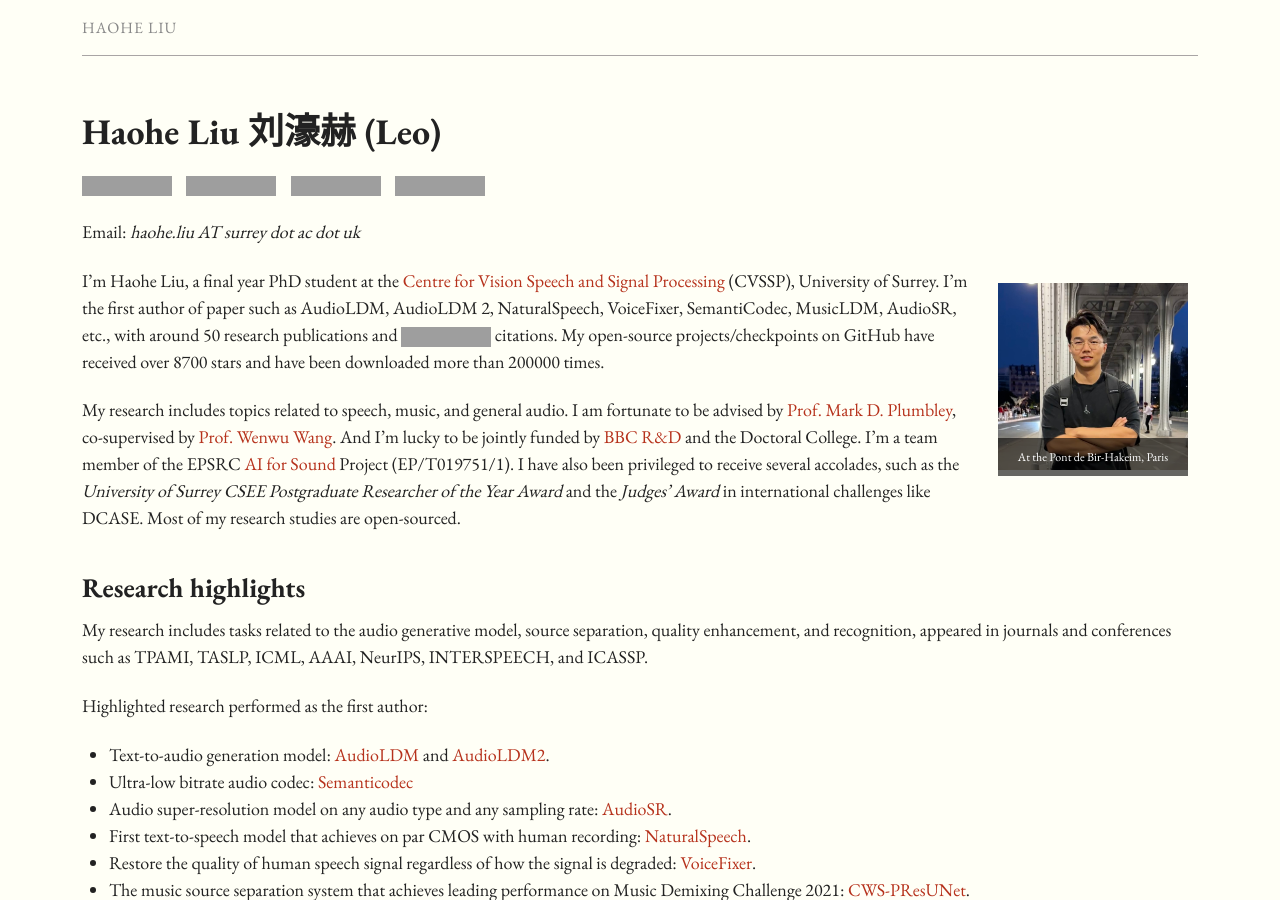
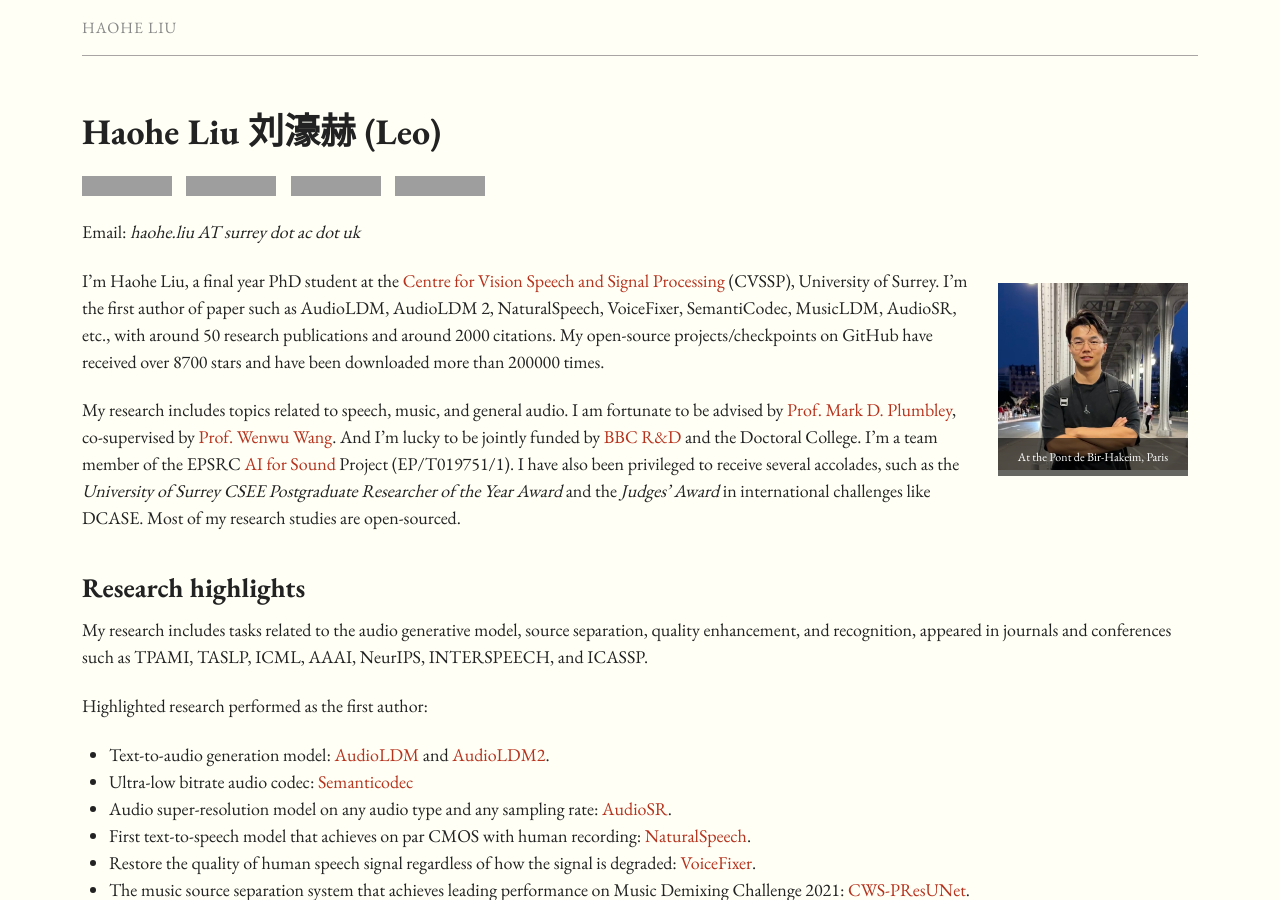
Before and after one commit to haoheliu/haoheliu.github.io, a Jekyll site: the page built from index.md, in a window 1280 px wide and 900 px high. Built offline with Jekyll 4.4.1, drawn with Linux system fonts in a browser that asks for light colours; comment, search, counter and statistics services are not loaded; grey boxes are pictures that could not be loaded.

Commit message:
Update index.md

```diff
--- a/index.md
+++ b/index.md
@@ -691,7 +691,7 @@ Email: *haohe.liu AT surrey dot ac dot uk*
 
 {% include image.html url="images/haohe_paris.jpg" caption="At the Pont de Bir-Hakeim, Paris" width="190px" align="right" %}
 
-I’m Haohe Liu, a final year PhD student at the [Centre for Vision Speech and Signal Processing] (CVSSP), University of Surrey. I'm the first author of paper such as AudioLDM, AudioLDM 2, NaturalSpeech, VoiceFixer, SemantiCodec, MusicLDM, AudioSR, etc., with around 50 research publications and <a href="https://scholar.google.com/citations?user=g3O4lJMAAAAJ"><img src="https://img.shields.io/endpoint?logo=Google%20Scholar&amp;url=https%3A%2F%2Fcdn.jsdelivr.net%2Fgh%2FRayeRen%2Frayeren.github.io@google-scholar-stats%2Fgs_data_shieldsio.json&amp;labelColor=f6f6f6&amp;color=9cf&amp;style=flat&amp;label=citations" /></a> citations. My open-source projects/checkpoints on GitHub have received over 8700 stars and have been downloaded more than 200000 times.
+I’m Haohe Liu, a final year PhD student at the [Centre for Vision Speech and Signal Processing] (CVSSP), University of Surrey. I'm the first author of paper such as AudioLDM, AudioLDM 2, NaturalSpeech, VoiceFixer, SemantiCodec, MusicLDM, AudioSR, etc., with around 50 research publications and around 2000 citations. My open-source projects/checkpoints on GitHub have received over 8700 stars and have been downloaded more than 200000 times.
 
 My research includes topics related to speech, music, and general audio. I am fortunate to be advised by [Prof. Mark D. Plumbley], co-supervised by [Prof. Wenwu Wang]. And I’m lucky to be jointly funded by [BBC R&D] and the Doctoral College. I'm a team member of the EPSRC [AI for Sound] Project (EP/T019751/1). I have also been privileged to receive several accolades, such as the *University of Surrey CSEE Postgraduate Researcher of the Year Award* and the *Judges' Award* in international challenges like DCASE. Most of my research studies are open-sourced.
 
```
